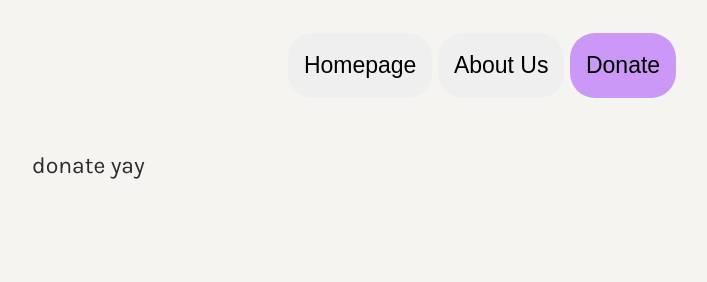
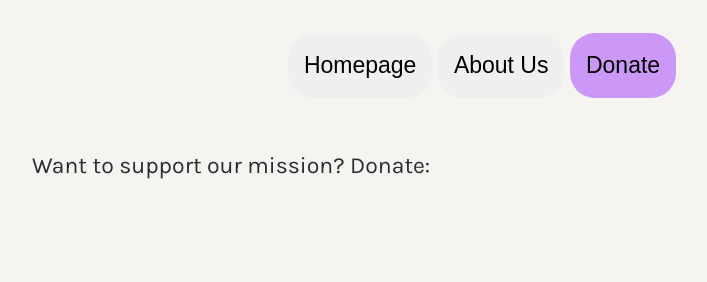
Before and after one commit to AppyClub/AppyClub.github.io, a plain HTML site: page index.html in a window 1280 px wide. Both pictures are taken after a click on the button "Donate". Shown: the part 188-470 px from the top of the page, without its empty margins (158-865 px from the left). Drawn offline with nearby package versions, Linux system fonts and the light colour scheme.

Commit message:
Update index.html

```diff
--- a/index.html
+++ b/index.html
@@ -169,7 +169,7 @@
             </div>
             <!-- Donate content -->
             <div id="Donate" class="tabcontent">
-                donate yay
+                Want to support our mission? Donate:
             </div>
         </div>
     </body>
```
